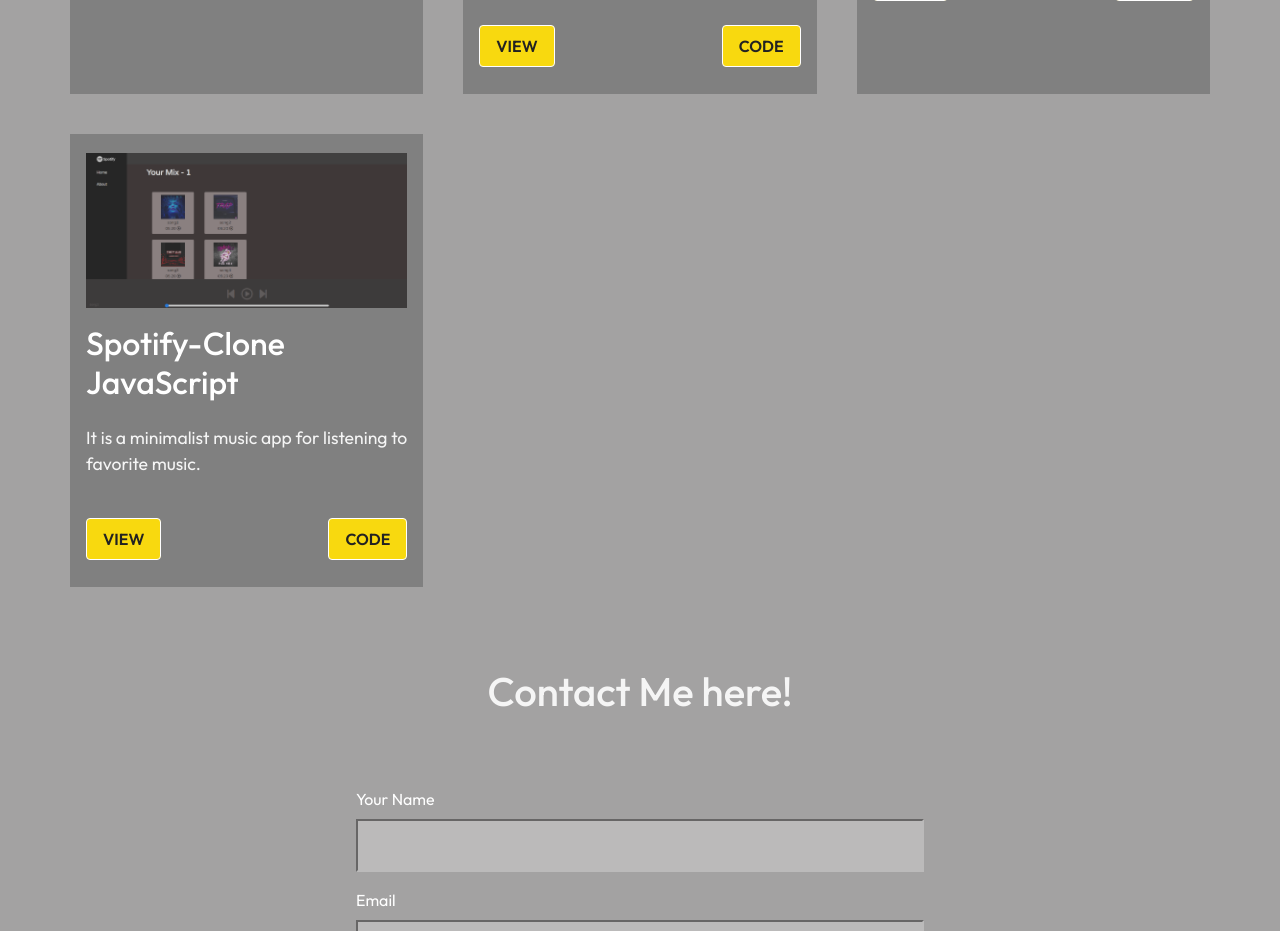
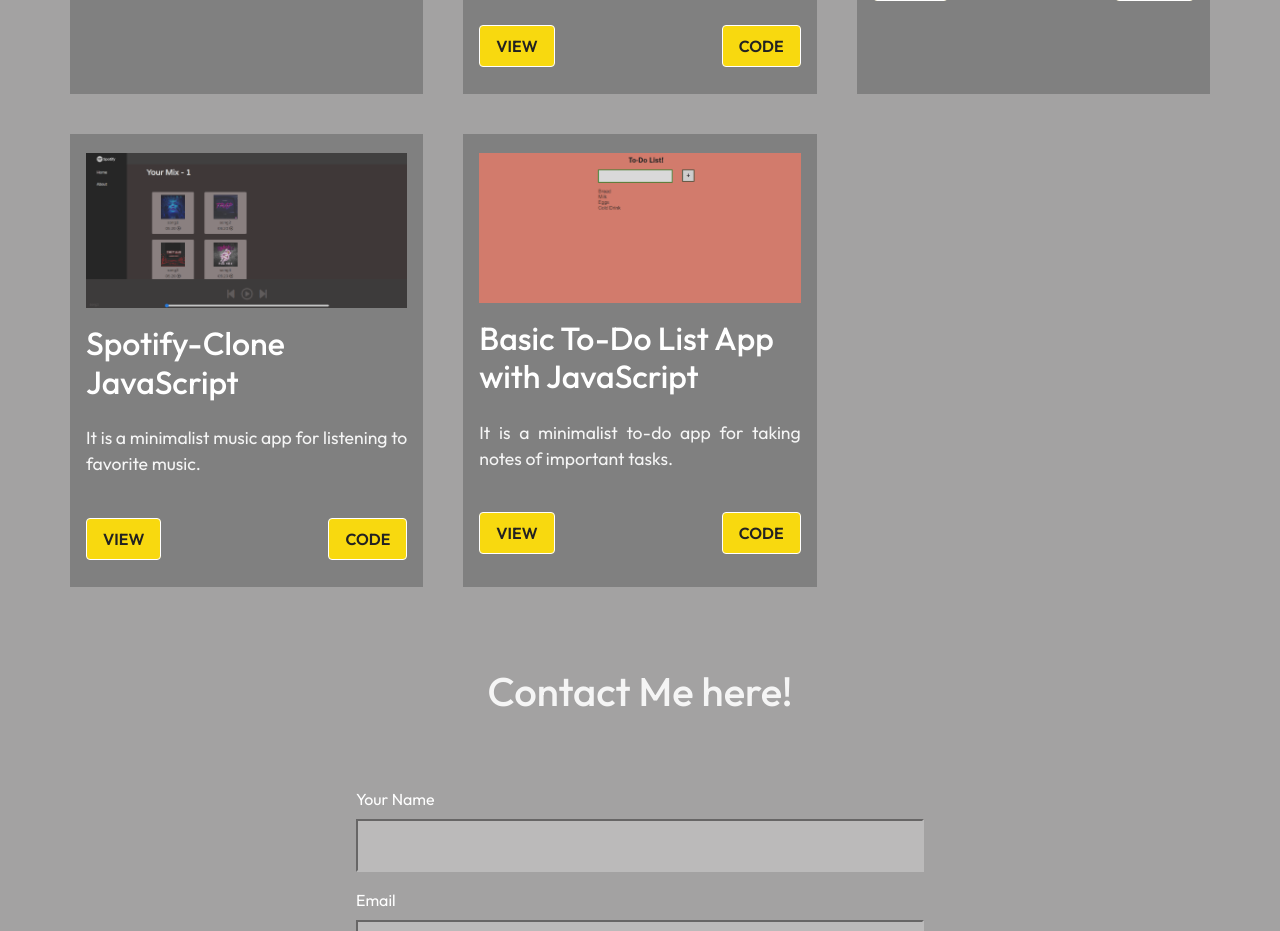
Before and after one commit to Rajesh562020/react-portfolio, a React (Create React App) app: page / in a window 1280 px wide. Shown: the part 2140-3071 px from the top of the page. Built offline with nearby package versions, Linux system fonts and the light colour scheme; a web font is replaced by a local one.

Commit message:
code new project

```diff
--- a/src/components/WorkCardData.js
+++ b/src/components/WorkCardData.js
@@ -2,6 +2,7 @@
 import Pro2 from "../assets/pro2.png";
 import Pro3 from "../assets/pro3.png";
 import Pro4 from "../assets/pro4.png";
+import Pro5 from "../assets/pro5.png";
 
 const ProjectCardData = [
   {
@@ -40,6 +41,14 @@
     viewLink: "https://vermillion-pie-64a203.netlify.app/",
     codeLink: "https://github.com/Rajesh562020/spotify-clone",
   },
+  {
+    imgsrc: Pro5,
+    title: "Basic To-Do List App with JavaScript",
+    detailText:
+      " It is a minimalist to-do app for taking notes of important tasks.",
+    viewLink: "https://relaxed-vacherin-d63452.netlify.app/",
+    codeLink: "https://github.com/Rajesh562020/To-do-App-v1.0",
+  }
 ];
 
 export default ProjectCardData;
```
Also changed, not shown: src/assets/pro5.png (added).
